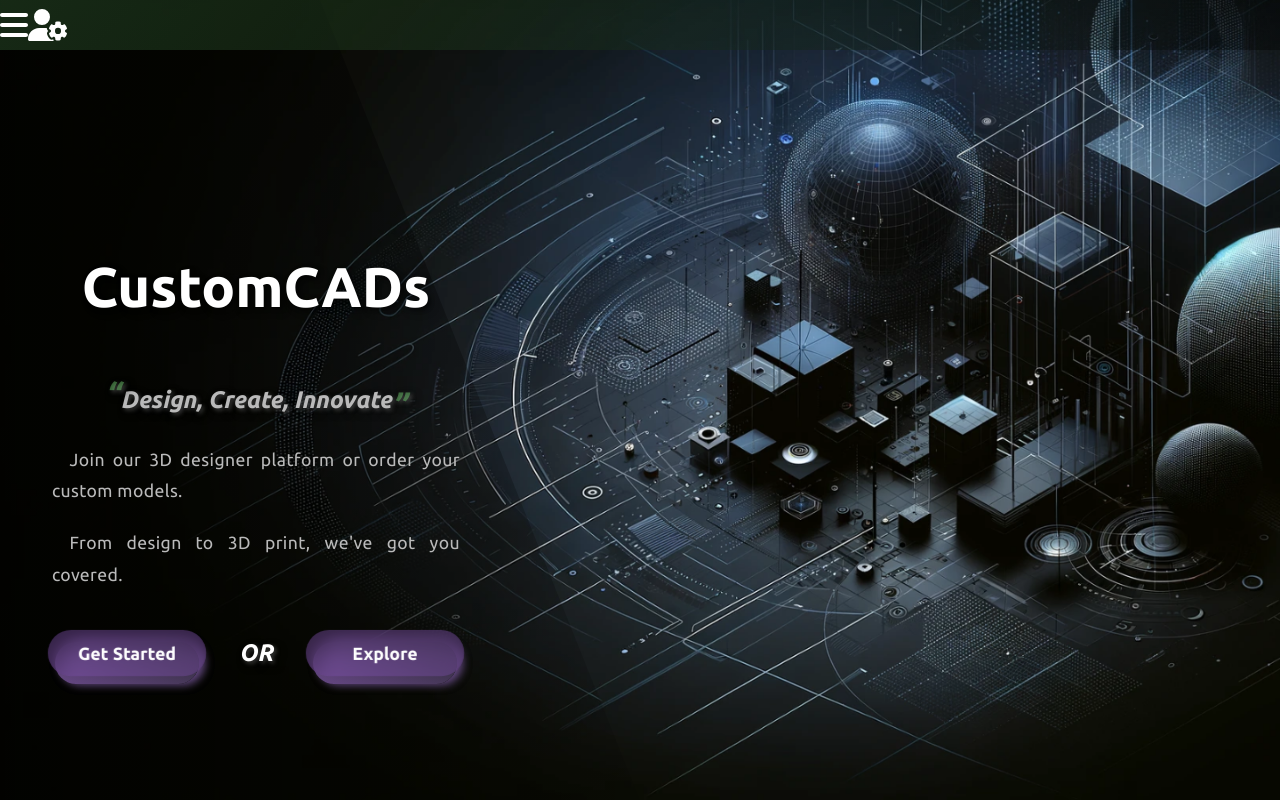
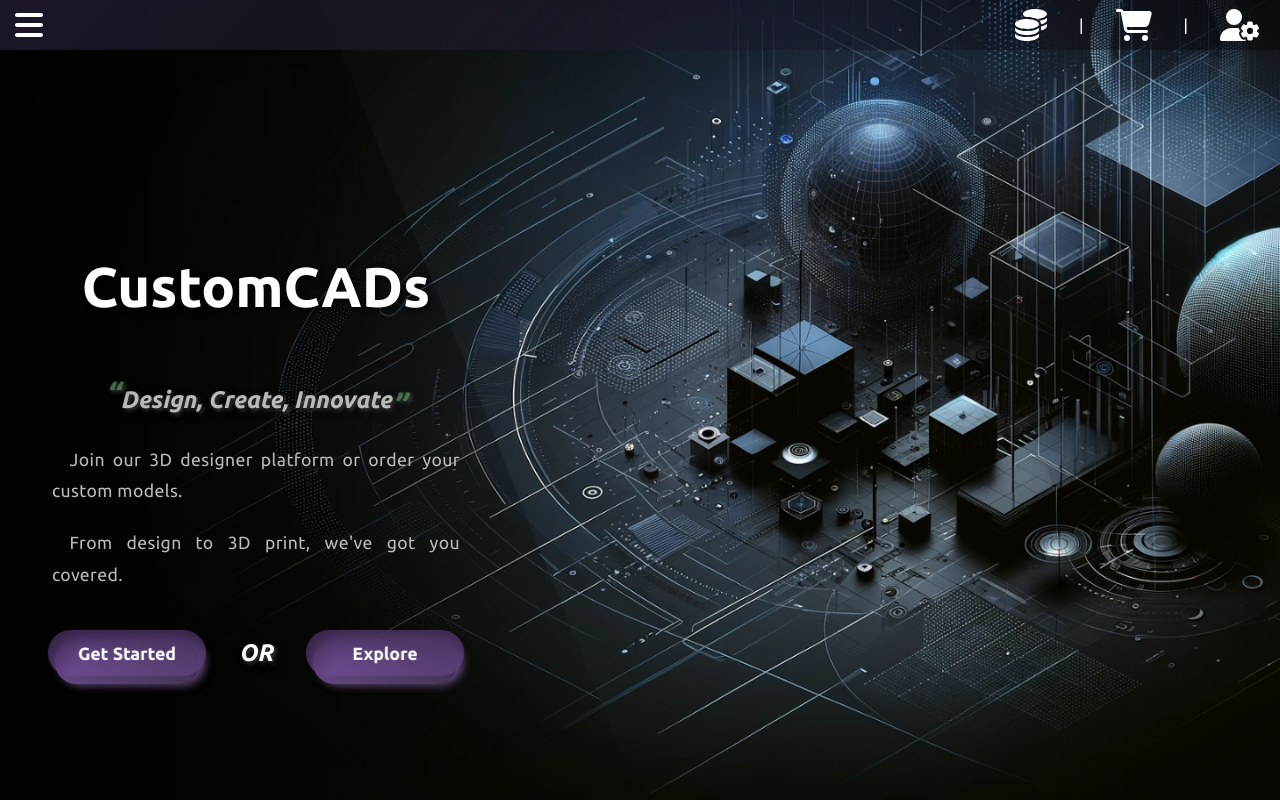
Before and after one commit to ivanzlatinov1/CustomCADsDemoDesign, a React (Vite) app in the folder data/: page / in a window 1280 px wide. Shown: the top 800 px of the page. Built offline with nearby package versions, Linux system fonts and the light colour scheme.

Commit message:
fixed header

```diff
--- a/data/src/layout/Header/Header.jsx
+++ b/data/src/layout/Header/Header.jsx
@@ -1,15 +1,31 @@
 import { FontAwesomeIcon } from '@fortawesome/react-fontawesome';
 import { faBars } from '@fortawesome/free-solid-svg-icons';
-import { faUserCog} from '@fortawesome/free-solid-svg-icons';
+import { faUserCog } from '@fortawesome/free-solid-svg-icons';
+import { faShoppingCart } from '@fortawesome/free-solid-svg-icons';
+import { faCoins } from '@fortawesome/free-solid-svg-icons';
 import styles from "./Header.module.css"
 
-function Header()
-{
+function Header() {
     return (
-    <header className={`${styles.header}`}>
-        <FontAwesomeIcon icon={faBars} size="2x" />
-        <FontAwesomeIcon icon={faUserCog} size="2x" />
-    </header>
+        <header className={`${styles.header}`}>
+
+            <div className={`${styles["content-start"]}`}>
+                <FontAwesomeIcon icon={faBars} size="2x" />
+            </div>
+
+            <div className={`${styles["content-middle"]}`}>
+
+            </div>
+
+            <div className={`${styles["content-end"]}`}>
+                <FontAwesomeIcon icon={faCoins} size="2x" />
+                <span>|</span>
+                <FontAwesomeIcon icon={faShoppingCart} size="2x" />
+                <span>|</span>
+                <FontAwesomeIcon icon={faUserCog} size="2x" />
+            </div>
+
+        </header>
     );
 }
 
--- a/data/src/layout/Header/Header.module.css
+++ b/data/src/layout/Header/Header.module.css
@@ -3,8 +3,34 @@
     width: 100%;
     height: 50px;
     display: flex;
+    justify-content: space-between;
     align-items: center;
-    background: linear-gradient(135deg, rgba(44, 83, 44, 0.486), rgba(0, 0, 0, 0.358));
+    background: linear-gradient(135deg, rgba(57, 44, 83, 0.486), rgba(0, 0, 0, 0.358));
     color: white;
     z-index: 99;
 }
+
+.content-start {
+    flex: 1;
+    display: flex;
+    justify-content: flex-start;
+    align-items: center;
+    margin-left: 15px;
+    cursor: pointer;
+}
+
+.content-middle {
+    flex: 1;
+    display: flex;
+    justify-content: center;
+    align-items: center;
+}
+
+.content-end {
+    flex: 1;
+    display: flex;
+    justify-content: flex-end;
+    align-items: center;
+    gap: 2em;
+    margin-right: 20px;
+}
```
